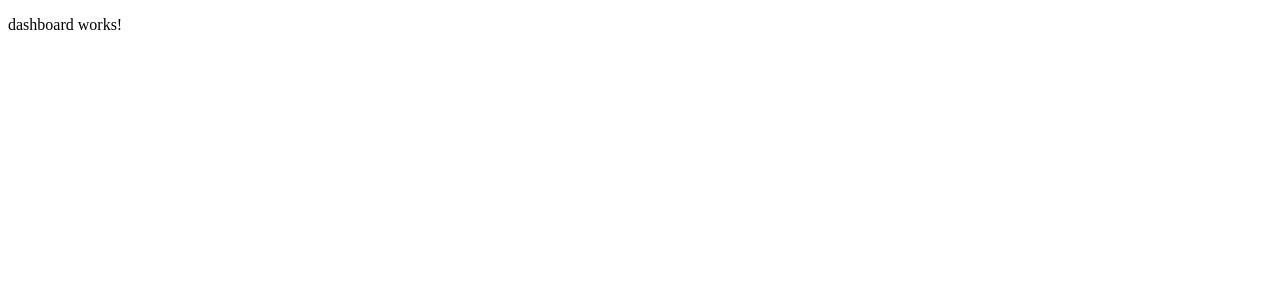
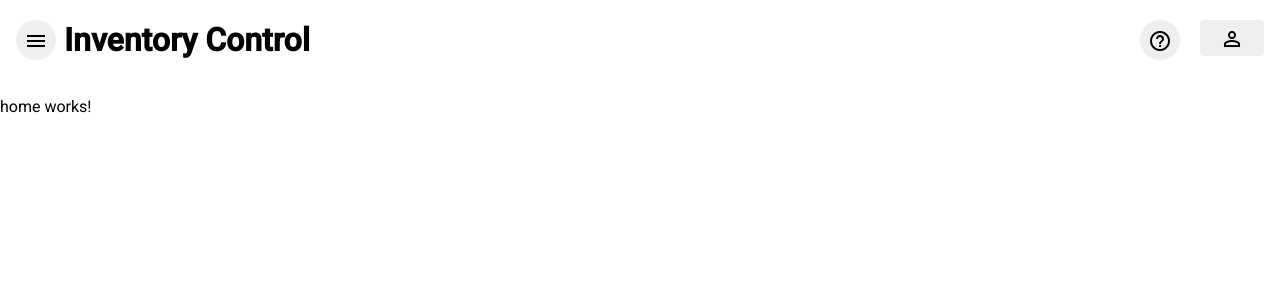
Before and after one commit to Agslz/frontend-inventory-control, an Angular app: page /#/dashboard in a window 1280 px wide. Shown: the top 300 px of the page. Built offline with nearby package versions, Linux system fonts and the light colour scheme.

Commit message:
Adding sidenav

```diff
--- a/src/app/app.module.ts
+++ b/src/app/app.module.ts
@@ -4,6 +4,7 @@
 import { AppRoutingModule } from './app-routing.module';
 import { AppComponent } from './app.component';
 import { DashboardModule } from './modules/dashboard/dashboard.module';
+import { BrowserAnimationsModule } from '@angular/platform-browser/animations';
 
 
 @NgModule({
@@ -14,7 +15,8 @@
   imports: [
     BrowserModule,
     AppRoutingModule,
-    DashboardModule
+    DashboardModule,
+    BrowserAnimationsModule
   ],
   providers: [],
   bootstrap: [AppComponent]
--- a/src/app/modules/dashboard/dashboard.module.ts
+++ b/src/app/modules/dashboard/dashboard.module.ts
@@ -2,7 +2,7 @@
 import { CommonModule } from '@angular/common';
 import { DashboardComponent } from './pages/dashboard.component';
 import { HomeComponent } from './components/home/home.component';
-import { RouterModule } from '@angular/router';
+import { SharedModule } from '../shared/shared.module';
 
 @NgModule({
   declarations: [
@@ -10,7 +10,7 @@
     HomeComponent],
   imports: [
     CommonModule,
-    RouterModule
+    SharedModule
   ]
 })
 export class DashboardModule { }
--- a/src/app/modules/dashboard/pages/dashboard.component.html
+++ b/src/app/modules/dashboard/pages/dashboard.component.html
@@ -1 +1,3 @@
-<p>dashboard works!</p>
+<div class="mat-app-background basic-container">
+  <app-sidenav></app-sidenav>
+</div>
--- a/src/app/modules/dashboard/router-child.module.ts
+++ b/src/app/modules/dashboard/router-child.module.ts
@@ -10,6 +10,6 @@
 
 @NgModule({
     imports: [RouterModule.forChild(childRoutes)],
-    exports: [RouterModule],
+    exports: [RouterModule]
 })
 export class RouterChildModule { }
--- /dev/null
+++ b/src/app/modules/shared/components/sidenav/sidenav.component.css
@@ -0,0 +1,43 @@
+.dashboard-container {
+  display: flex;
+  flex-direction: column;
+  position: absolute;
+  top: 0;
+  bottom: 0;
+  left: 0;
+  right: 0;
+}
+
+.is-mobile .dashboard-toolbar {
+  position: fixed;
+  z-index: 2;
+}
+
+h1.app-name {
+  margin-left: 8px;
+}
+
+.sidenav-container {
+  flex: 1;
+}
+
+.is-mobile .sidenav-container {
+  flex: 1 0 auto;
+}
+
+ul li {
+  list-style: none;
+}
+
+.profile-card {
+  text-align: center;
+  padding: 0 20px 20px 20px;
+}
+
+.header {
+  margin-top: 20px;
+}
+
+.icon {
+  margin-right: 10px;
+}
--- /dev/null
+++ b/src/app/modules/shared/components/sidenav/sidenav.component.html
@@ -0,0 +1,60 @@
+<div class="dashboard-container" [class.is-mobile]="mobileQuery.matches">
+  <!-- Toolbar -->
+  <mat-toolbar color="dark" class="dashboard-toolbar">
+    <button mat-icon-button (click)="snav.toggle()">
+      <mat-icon>menu</mat-icon>
+    </button>
+    <h1 class="app-name">Inventory Control</h1>
+
+    <div fxFlex fxLayout="row" fxLayoutAlign="flex-end">
+      <ul fxLayout="row" fxLayoutGap="20px">
+        <li>
+          <button mat-icon-button><mat-icon>help_outline</mat-icon></button>
+        </li>
+        <li>
+          <button mat-button [matMenuTriggerFor]="menu">
+            <mat-icon>person_outline</mat-icon>
+          </button>
+          <mat-menu #menu="matMenu">
+            <button mat-menu-item>
+              <mat-icon>exit_to_app</mat-icon>
+              Logout
+            </button>
+          </mat-menu>
+        </li>
+      </ul>
+    </div>
+  </mat-toolbar>
+
+  <!-- SideNav -->
+
+  <mat-sidenav-container
+    class="sidenav-container"
+    [style.marginTop.pc]="mobileQuery.matches ? 56 : 0"
+  >
+    <mat-sidenav
+      #snav
+      [mode]="mobileQuery.matches ? 'over' : 'side'"
+      [fixedInViewport]="mobileQuery.matches"
+      fixedTopGap="56"
+    >
+      <mat-nav-list>
+        <!--Profile-->
+        <div class="profile-card">
+          <div class="header">
+            <h2>Agustín Schulze</h2>
+            <h4>agsschulze@gmail.com</h4>
+          </div>
+        </div>
+        <mat-divider> </mat-divider>
+        <a mat-list-item [routerLink]="nav.route" *ngFor="let nav of menuNav">
+          <mat-icon class="icon">{{ nav.icon }}</mat-icon>
+          {{ nav.name }}
+        </a>
+      </mat-nav-list>
+    </mat-sidenav>
+    <mat-sidenav-content>
+      <router-outlet></router-outlet>
+    </mat-sidenav-content>
+  </mat-sidenav-container>
+</div>
--- /dev/null
+++ b/src/app/modules/shared/components/sidenav/sidenav.component.ts
@@ -0,0 +1,23 @@
+import { MediaMatcher } from '@angular/cdk/layout';
+import { Component, OnInit } from '@angular/core';
+
+@Component({
+  selector: 'app-sidenav',
+  templateUrl: './sidenav.component.html',
+  styleUrls: ['./sidenav.component.css'],
+})
+export class SidenavComponent implements OnInit {
+  mobileQuery: MediaQueryList;
+
+  menuNav = [
+    { name: 'Home', route: 'home', icon: 'home' },
+    { name: 'Categories', route: 'category', icon: 'category' },
+    { name: 'Products', route: 'product', icon: 'production_quantity_limits' }
+  ];
+
+  constructor(media: MediaMatcher) {
+    this.mobileQuery = media.matchMedia('{max-width: 600px');
+  }
+
+  ngOnInit(): void {}
+}
--- a/src/index.html
+++ b/src/index.html
@@ -6,8 +6,11 @@
   <base href="/">
   <meta name="viewport" content="width=device-width, initial-scale=1">
   <link rel="icon" type="image/x-icon" href="favicon.ico">
+  <link rel="preconnect" href="https://fonts.gstatic.com">
+  <link href="https://fonts.googleapis.com/css2?family=Roboto:wght@300;400;500&display=swap" rel="stylesheet">
+  <link href="https://fonts.googleapis.com/icon?family=Material+Icons" rel="stylesheet">
 </head>
-<body>
+<body class="mat-typography">
   <app-root></app-root>
 </body>
 </html>
--- a/src/styles.css
+++ b/src/styles.css
@@ -1 +1,4 @@
 /* You can add global styles to this file, and also import other style files */
+
+html, body { height: 100%; }
+body { margin: 0; font-family: Roboto, "Helvetica Neue", sans-serif; }
```
Also changed, not shown: src/app/modules/shared/material.module.ts (added, +140 -0 lines), src/app/modules/shared/shared.module.ts (added, +25 -0 lines), 1 other file (tests, documents, lock files or other folders).
